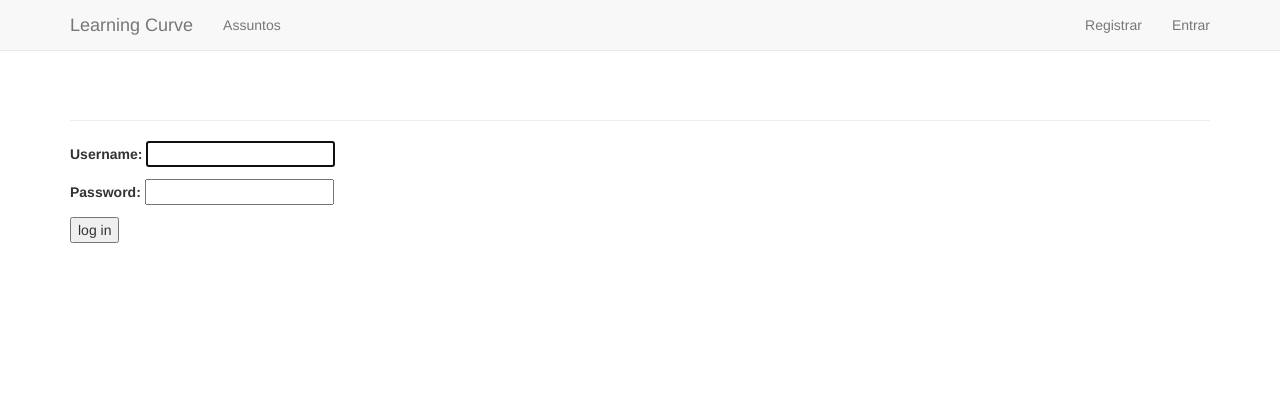
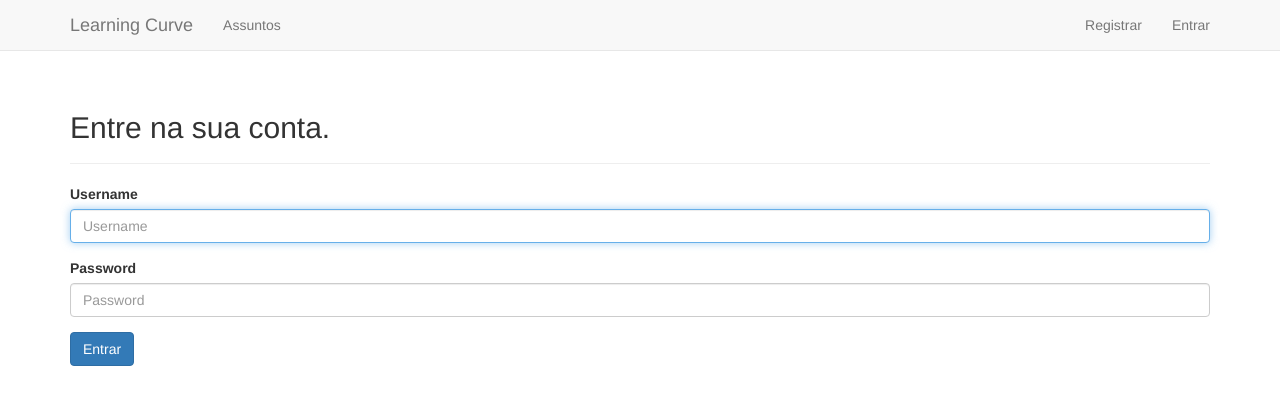
Before and after one commit to AllejandroSousa/Learning-Curve-Management, a Django app: page /users/login/ in a window 1280 px wide. Shown: the top 405 px of the page. Run offline with Django 5.2, Linux system fonts and the light colour scheme; some libraries are stand-ins or nearby versions.

Commit message:
Styling the login page

```diff
--- a/users/templates/users/login.html
+++ b/users/templates/users/login.html
@@ -1,17 +1,20 @@
 {% extends "learning_curves/base.html" %}
+{% load bootstrap3 %}
+
+{% block header %}
+  <h2>Entre na sua conta.</h2>
+{% endblock header %}
 
 {% block content %}
 
-  {% if form.errors %}
-  <p>Your username and password didn't match. Please try again.</p>
-  {% endif %}
+  <form method="post" action="{% url 'users:login' %}" class="form">
+    {% csrf_token %}
+    {% bootstrap_form form %}
 
-  <form method="post" action="{% url 'users:login' %}">
-  {% csrf_token %}
-  {{ form.as_p }}
-
-  <button name="submit">log in</button>
-  <input type="hidden" name="next" value="{% url 'learning_curves:index' %}">
+    {% buttons %}
+      <button name="submit" class="btn btn-primary">Entrar</button>
+    {% endbuttons %}
+    <input type="hidden" name="next" value="{% url 'learning_curves:index' %}">
   </form>
 
 {% endblock content %}
```
